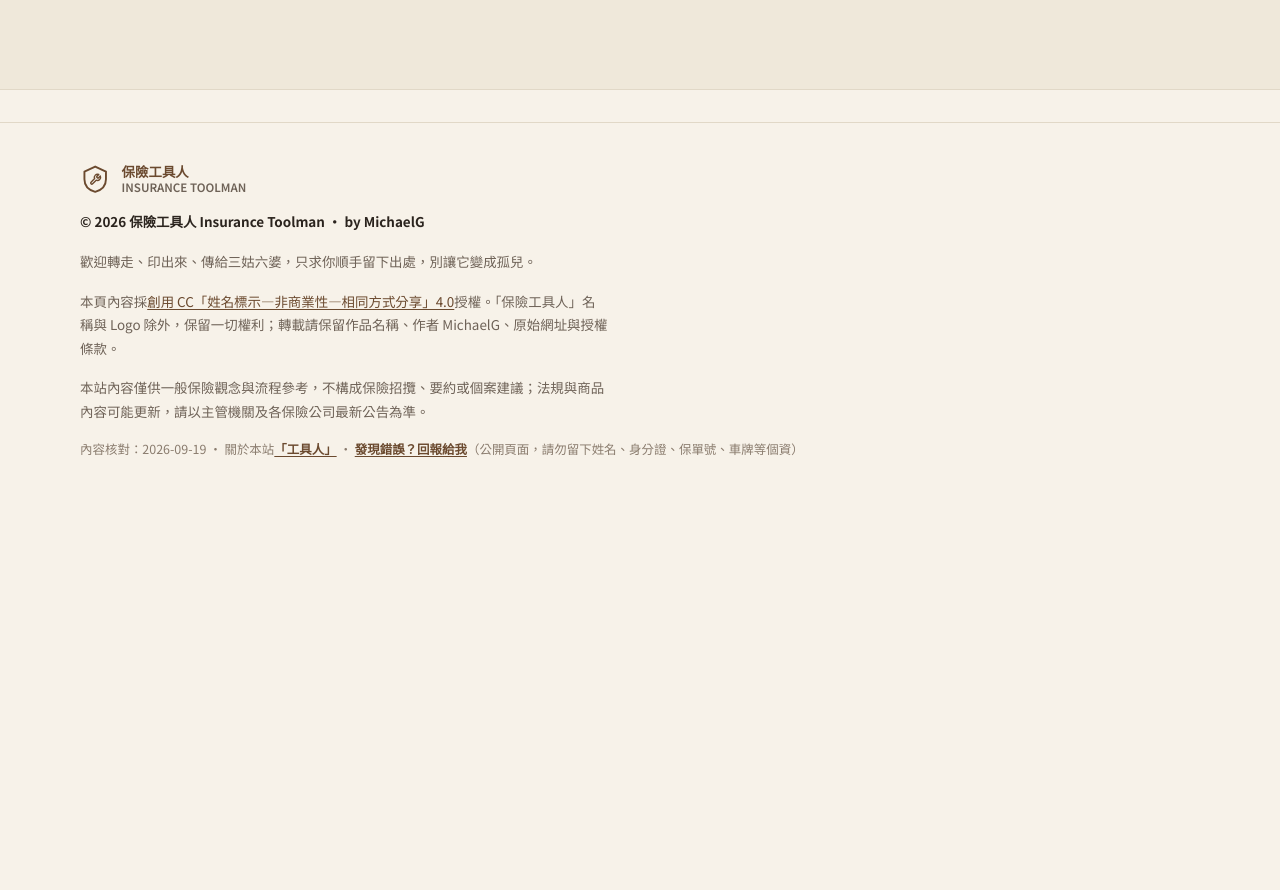
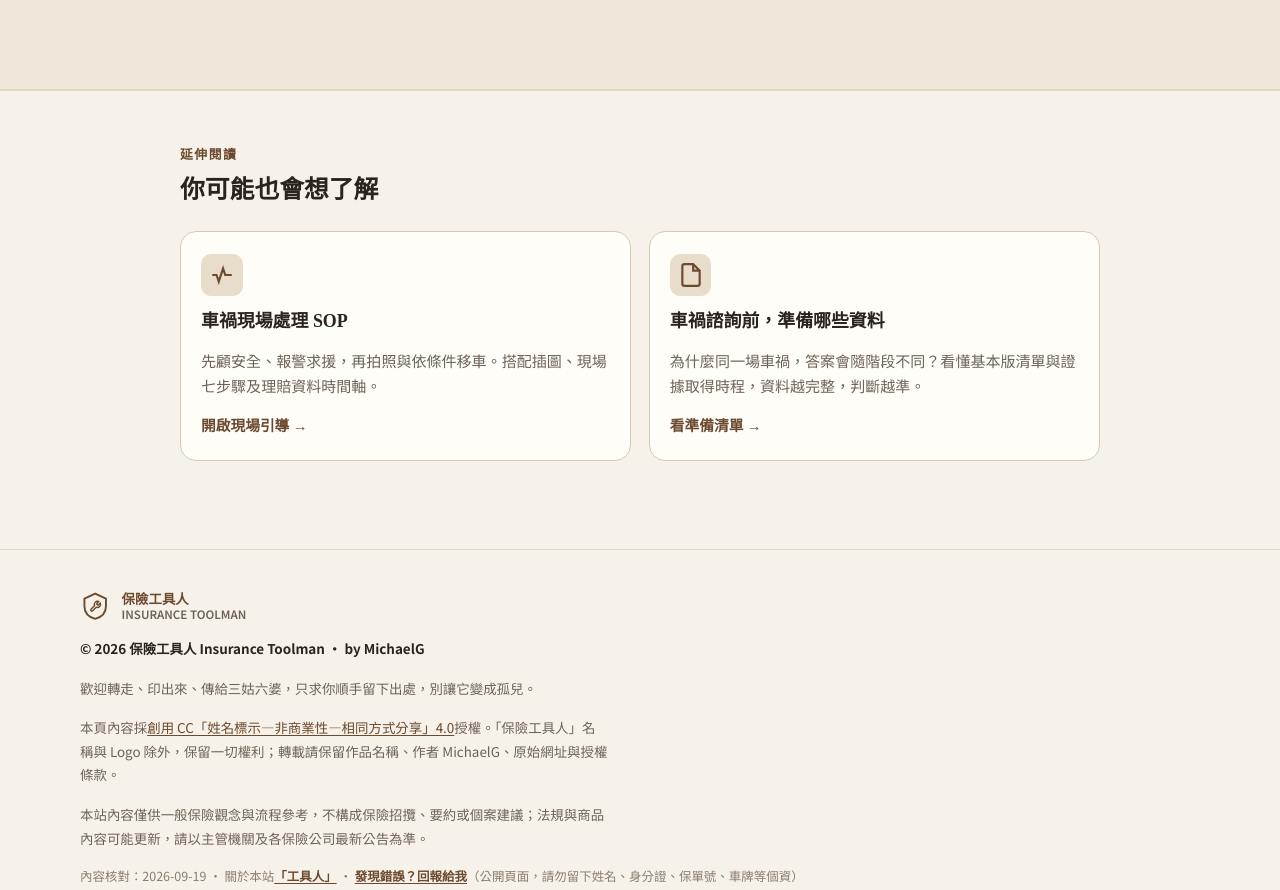
Before and after one commit to MichaelG-glitch/insurance-toolman, an Eleventy site: page src/learn/preliminary-analysis-report/index.njk in a window 1280 px wide. Shown: the part 8342-9232 px from the top of the page. Before the commit the page ends 8867 px from the top, so only its background shows below. Built offline with nearby package versions, Linux system fonts and the light colour scheme; Eleventy itself is replaced by a stand-in of ours; files that its build step writes are made by us from their sources.

Commit message:
補回工具連結，並加入跨頁「你可能也會想了解」延伸閱讀

```diff
--- a/src/_includes/layouts/base.njk
+++ b/src/_includes/layouts/base.njk
@@ -20,6 +20,7 @@
 {% if artDirected %}<link rel="stylesheet" href="{{ page.url | relbase }}{{ extraCss }}">
 {% else %}<link rel="stylesheet" href="{{ page.url | relbase }}assets/site.css">{% endif %}
 {% if components %}<link rel="stylesheet" href="{{ page.url | relbase }}assets/components.css">{% endif %}
+{% if related %}<link rel="stylesheet" href="{{ page.url | relbase }}assets/pages/related.css">{% endif %}
 </head>
 <body>
 {% if header == 'accident' %}{% include "partials/header-accident.njk" %}
--- /dev/null
+++ b/src/_includes/partials/related.njk
@@ -0,0 +1,20 @@
+{% if related %}
+<section class="rel-section"><div class="rel-inner">
+<span class="rel-kicker">延伸閱讀</span>
+<h2 class="rel-title">你可能也會想了解</h2>
+<div class="rel-grid">
+{% for slug in related %}
+  {% for p in collections.all %}
+    {% if p.fileSlug == slug and p.data.cardTitle %}
+<a class="rel-card" href="{{ page.url | relbase }}{{ p.data.activeNav }}/{{ p.fileSlug }}/">
+<span class="rel-icon">{% if p.data.icon %}{{ (icons[p.data.icon] or icons.default) | safe }}{% else %}{{ icons.default | safe }}{% endif %}</span>
+<h3>{{ p.data.cardTitle }}</h3>
+<p>{{ p.data.cardBlurb }}</p>
+<span class="rel-go">{{ p.data.cardCta | default('閱讀全文') }} →</span>
+</a>
+    {% endif %}
+  {% endfor %}
+{% endfor %}
+</div>
+</div></section>
+{% endif %}
--- /dev/null
+++ b/src/assets/pages/related.css
@@ -0,0 +1,16 @@
+/* ============================================
+   延伸閱讀（跨頁共用）——「你可能也會想了解」
+   只依賴 theme.css 的顏色變數，明暗模式自動適應。
+   ============================================ */
+.rel-section{border-top:1px solid var(--divider);padding:3.25rem 0 3.5rem}
+.rel-inner{max-width:960px;margin:0 auto;padding:0 1.25rem}
+.rel-kicker{display:block;font-size:.8rem;font-weight:800;letter-spacing:.12em;color:var(--primary);margin:0 0 .55rem}
+.rel-title{font-size:1.55rem;font-weight:800;line-height:1.3;color:var(--text);margin:0 0 1.5rem}
+.rel-grid{display:grid;grid-template-columns:repeat(auto-fit,minmax(240px,1fr));gap:1.1rem}
+.rel-card{display:flex;flex-direction:column;gap:.85rem;background:var(--surface);border:1px solid var(--border);border-radius:16px;padding:1.4rem 1.25rem;text-decoration:none;color:var(--text);transition:transform .18s,box-shadow .18s,border-color .18s}
+.rel-card:hover{transform:translateY(-4px);box-shadow:var(--shadow);border-color:var(--primary)}
+.rel-icon{width:2.6rem;height:2.6rem;display:grid;place-items:center;border-radius:10px;background:var(--primary-hi);color:var(--primary);flex:none}
+.rel-icon svg{display:block}
+.rel-card h3{font-size:1.12rem;font-weight:800;line-height:1.45;color:var(--text);margin:0}
+.rel-card p{font-size:.94rem;line-height:1.65;color:var(--muted);margin:0}
+.rel-go{margin-top:auto;display:inline-flex;align-items:center;gap:.35rem;font-weight:800;font-size:.92rem;color:var(--primary)}
--- a/src/learn/preliminary-analysis-report/index.njk
+++ b/src/learn/preliminary-analysis-report/index.njk
@@ -12,6 +12,9 @@ cardTitle: 車禍初判表完全指南
 cardBlurb: 一張紙不是判決書——30 天申請、三個法律定位、三層救濟一次看懂。
 icon: car
 cardCta: 看懂初判表
+related:
+  - car-accident
+  - accident-consultation-checklist
 ---
 <main>
 <section class="hero"><div class="container">
@@ -162,4 +165,6 @@ cardCta: 看懂初判表
 </div></section>
 </main>
 
+{% include "partials/related.njk" %}
+
 {% include "partials/footer.njk" %}
```
Also changed, not shown: src/learn/accident-consultation-checklist/index.njk (+29 -2 lines), src/learn/car-accident/index.njk (+7 -0 lines).
